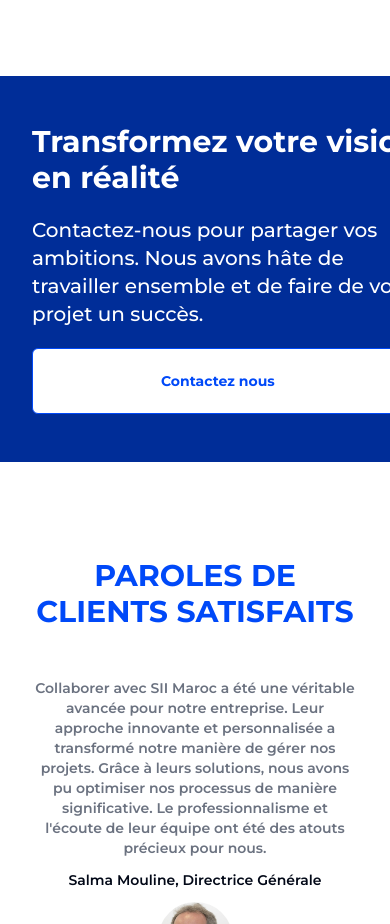
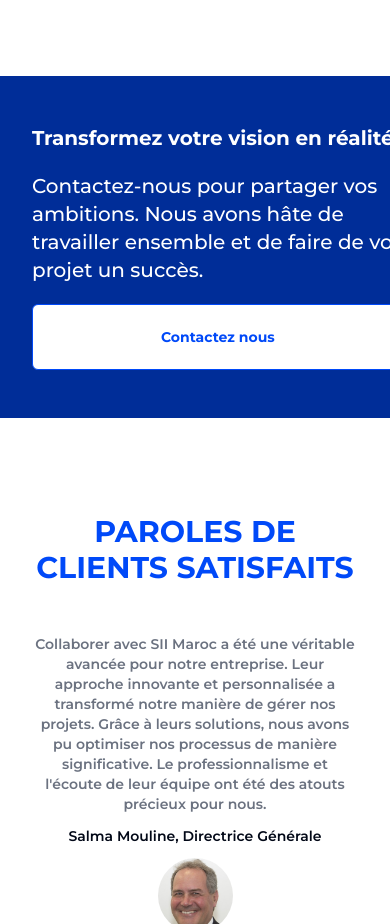
Before and after one commit to ZAKMOUCHTATI44/maroc-sii, a React (Vite) app: page / in a window 390 px wide. Shown: the part 7980-8904 px from the top of the page. Built offline with nearby package versions, Linux system fonts and the light colour scheme.

Commit message:
Correct the band

```diff
--- a/src/components/BandCta.tsx
+++ b/src/components/BandCta.tsx
@@ -5,7 +5,7 @@ const BandCta = () => {
     <div className="bg-[#002d98] text-white py-12 my-24">
       <div className="container mx-auto grid lg:grid-cols-3 gap-5 items-center">
         <div className="flex flex-col gap-5 col-span-2">
-          <h2 className="text-3xl font-bold">Transformez votre vision en réalité</h2>
+          <h2 className="text-xl lg:text-3xl font-bold">Transformez votre vision en réalité</h2>
           <p className="text-xl font-medium">
             Contactez-nous pour partager vos ambitions. Nous avons hâte de
             travailler ensemble et de faire de votre projet un succès.
```
